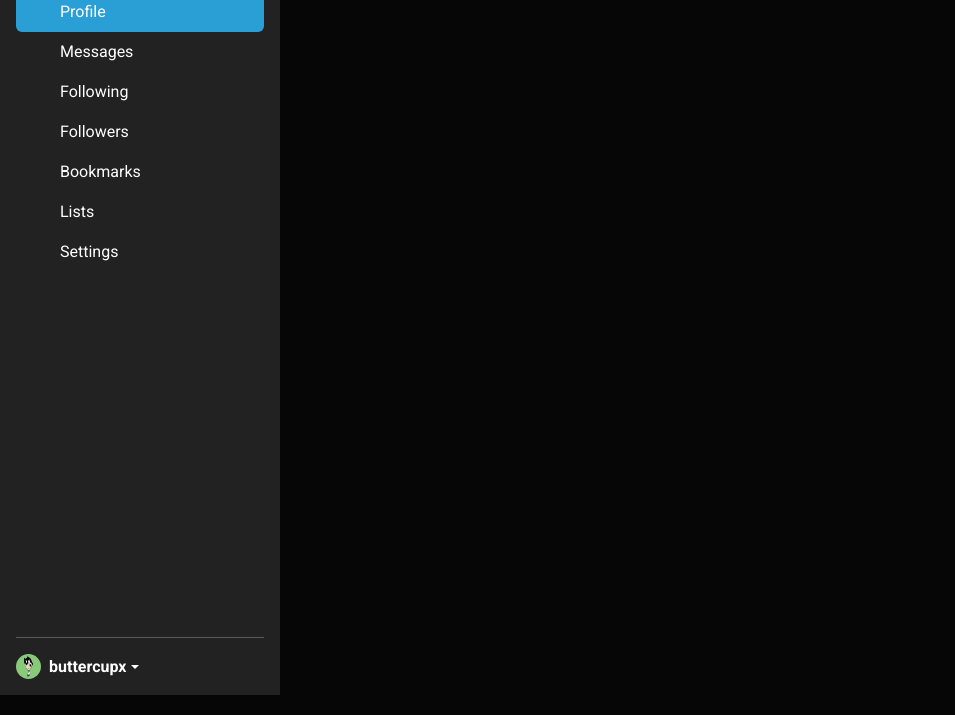
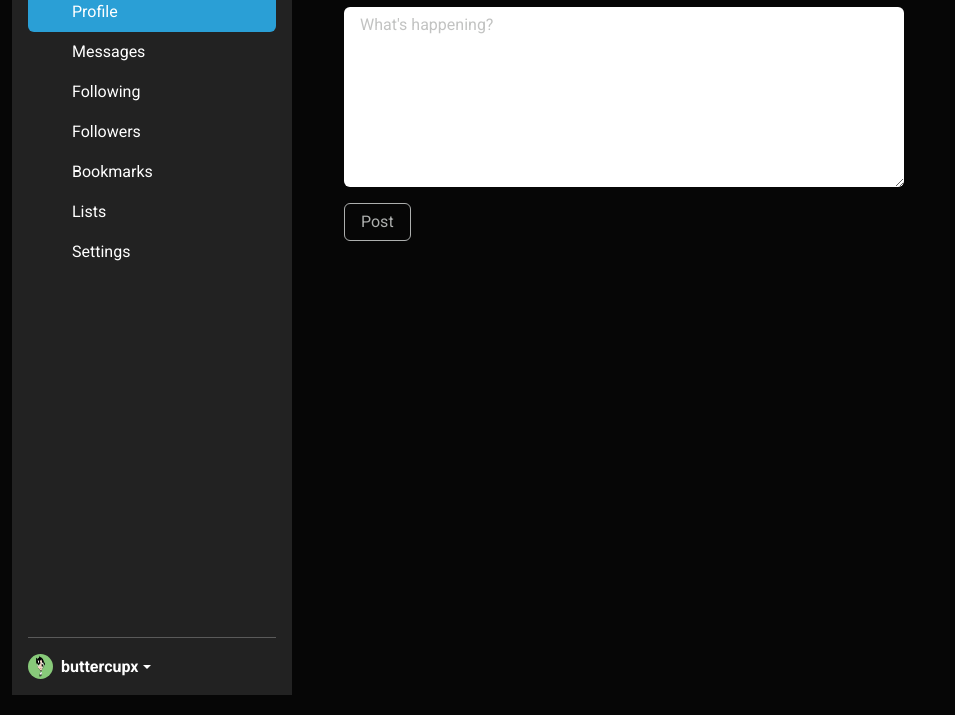
Before and after one commit to eshjen/microbloglite, a plain HTML site: page microbloglite-frontend/createpost.html in a window 1280 px wide. Shown: the part 105-820 px from the top of the page, without its empty margins (0-955 px from the left). Drawn offline with nearby package versions, Linux system fonts and the light colour scheme.

Commit message:
adjust sidebar and card

```diff
--- a/microbloglite-frontend/createpost.css
+++ b/microbloglite-frontend/createpost.css
@@ -1,7 +1,7 @@
-body, html {
+/* body, html {
     height: 100%;
     margin: 0;
-  }
+  } */
 
   /* main {
 
@@ -11,12 +11,26 @@ body, html {
     align-items: center;
     padding-top: 2rem;
   } */
-  main {
+  /* main {
     min-height: 100vh;
     display: flex;
     flex-direction: column;
     justify-content: flex-start;
     /* align-items: center; */
-    padding-top: 2rem;
+    /* padding-top: 2rem;
+
+  } */
+
+  .createPostCard{
+    width: 35rem;
+    margin-top: 2rem;
 
   }
+
+  #pgtitle{
+    margin-top: 2rem;
+  }
+
+  #postBtn{
+    margin-top: 1rem;
+  }
--- a/microbloglite-frontend/createpost.html
+++ b/microbloglite-frontend/createpost.html
@@ -19,17 +19,20 @@
     <!-- Global CSS (CSS rules you want applied to all pages) -->
     <link rel="stylesheet" href="global.css" />
     <link rel="stylesheet" href="landing.css" />
-    <link rel="stylesheet" href="createpost.css">
+    <link rel="stylesheet" href="createpost.css" />
   </head>
   <body>
-    <header>
-        <div class="d-flex flex-nowrap">
-            <h1 class="visually-hidden">Sidebars examples</h1>
-
+    <main>
+      <div class="container-fluid">
+        <div class="row">
+          <!-- sidebar -->
+          <div class="col-md-3 ms-0">
             <div class="d-flex flex-column flex-shrink-0 p-3 text-bg-light vh-100" style="width: 280px">
               <a href="/" class="d-flex align-items-center mb-3 mb-md-0 me-md-auto text-white text-decoration-none">
                 <svg class="bi pe-none me-2" width="40" height="32"><use xlink:href="#bootstrap" /></svg>
-                <span class="fs-4"> <img src="images/xlogo.png" alt="X logo" style="height: 1rem; margin-left: 4rem" /></span>
+                <span class="fs-4">
+                  <img src="images/xlogo.png" alt="X logo" style="height: 1rem; margin-left: 4rem"
+                /></span>
               </a>
               <hr />
               <ul class="nav nav-pills flex-column mb-auto">
@@ -103,26 +106,24 @@
               </div>
             </div>
           </div>
-    </header>
-    <main>
 
-      <h3 style="font-family: Impact, Haettenschweiler, 'Arial Narrow Bold', sans-serif;">New Post</h3>
-      <div class="card";>
-        <div class="card-body">
-
-            <div>
-
-                <textarea class="form-control" id="exampleTextarea" rows="3"  placeholder="What's happening?"></textarea>
+          <!-- right side -->
+          <div class="col-md-9">
+            <div class="container-fluid">
+              <h3 id="pgtitle" style="font-family: Impact, Haettenschweiler, 'Arial Narrow Bold', sans-serif">New Post</h3>
+              <div class="createPostForm">
+                <div class="createPostCard">
+                  <div class="card-body">
+                    <textarea class="form-control" rows="7" placeholder="What's happening?"></textarea>
+                    <button id="postBtn" class="btn btn-outline-dark mt-2;">Post</button>
+                  </div>
+                </div>
               </div>
-              <button type="submit" class="btn btn-outline-dark" style="margin-top: 1rem;">Post</button>
-        </div>
-      </div>
+            </div>
+          </div>
         </div>
 
       </div>
-
-
     </main>
-
   </body>
 </html>
```
